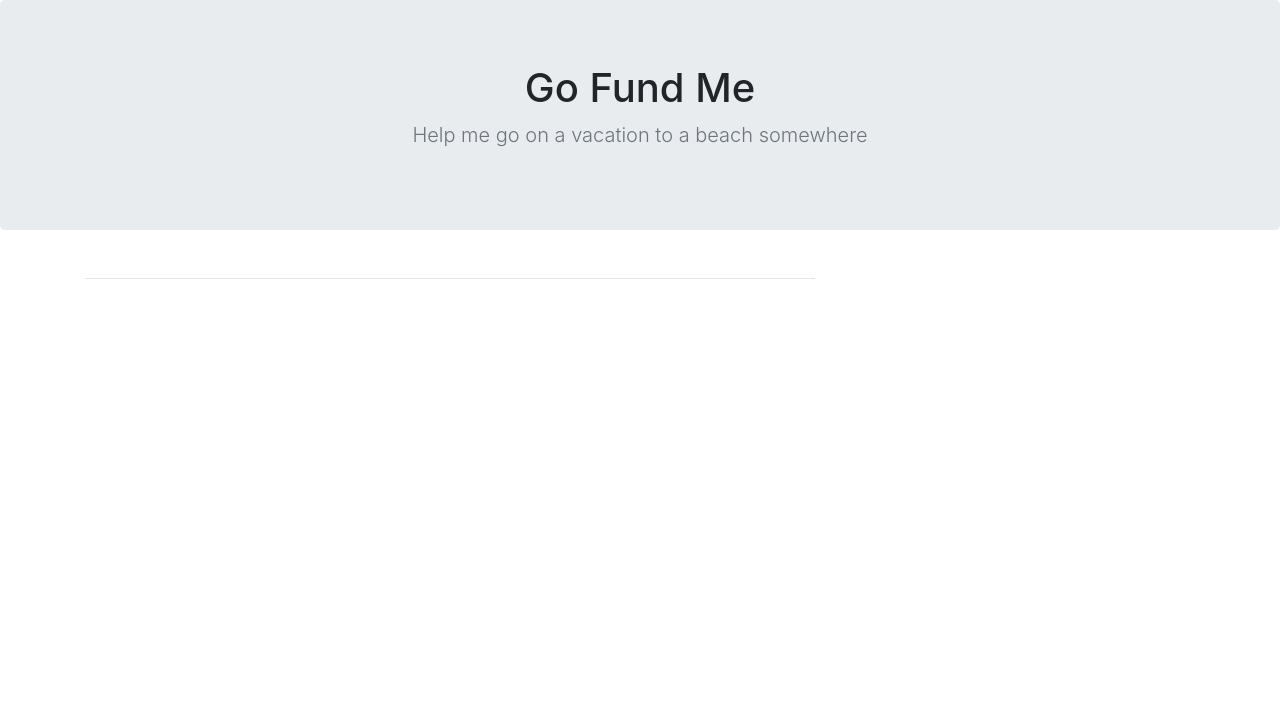
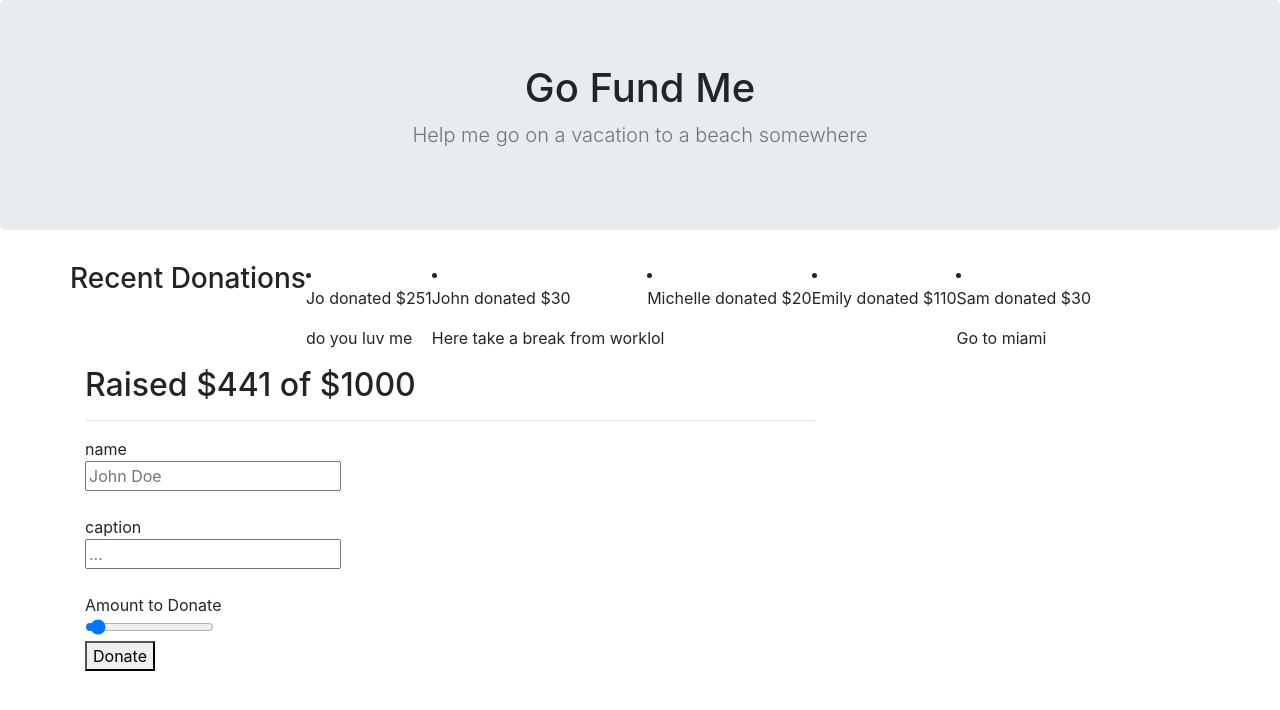
Before and after one commit to joinpursuit/Pursuit-Core-Web-Props-Lab-Tested, a React (Create React App) app: page / in a window 1280 px wide. Shown: the top 710 px of the page. Built offline with nearby package versions, Linux system fonts and the light colour scheme.

Commit message:
Functionality and components added

```diff
--- a/src/App.js
+++ b/src/App.js
@@ -1,6 +1,9 @@
 import React from "react";
+import TopBar from "./Components/TopBar";
+import RecentDonations from "./Components/RecentDonations";
+import Progress from "./Components/Progress";
+import DonationForm from "./Components/DonationForm";
 
-import TopBar from "./Components/TopBar";
 
 import "./App.css";
 
@@ -39,21 +42,27 @@
 
 export default class App extends React.Component {
   render() {
+    let total = 0;
+
+    donations.map((elem) => {
+      return total = elem.amount+total
+    })
+
     return (
       <>
         <TopBar />
         <div className="container">
           <div className="row">
-            {/* TODO: Donations */}
+            <RecentDonations donations={donations}/>
 
             <div className="col-8">
-              {/* TODO: Progress */}
+              <Progress total={total} goal={1000}/>
               <hr />
-              {/* TODO: DonationForm */}
+              <DonationForm />
             </div>
           </div>
         </div>
       </>
     );
-  }
-}
+  };
+};
--- a/src/Components/DonationForm.js
+++ b/src/Components/DonationForm.js
@@ -1,7 +1,27 @@
 import React from "react";
 
 const DonationForm = () => {
-  return null;
+  return (
+    <div>
+      <form>
+        name
+        <br/>
+        <input type="text" placeholder="John Doe" />
+        <br/>
+        <br/>
+        caption
+        <br/>
+        <input type="text" placeholder="..." />
+        <br/>
+        <br/>
+        Amount to Donate
+        <br/>
+        <input type="range" min="5" max="1000"/>
+
+      </form>
+      <button>Donate</button>
+    </div>
+  )
 };
 
 export default DonationForm;
--- a/src/Components/Progress.js
+++ b/src/Components/Progress.js
@@ -1,7 +1,13 @@
 import React from "react";
 
-const Progress = () => {
-  return null;
+const Progress = (props) => {
+  const { total, goal } = props;
+
+  return (
+    <div>
+      <h2>Raised ${total} of ${goal}</h2>
+    </div>
+  );
 };
 
 export default Progress;
--- a/src/Components/RecentDonations.js
+++ b/src/Components/RecentDonations.js
@@ -1,7 +1,23 @@
 import React from "react";
 
-const RecentDonations = () => {
-  return null;
+const RecentDonations = (props) => {
+  const { donations } = props;
+  const ObjIterable = donations.map((access, i) => {
+    return (
+    <li key={i}>
+      <p>{access.name} donated ${access.amount}</p>
+      <p>{access.caption}</p>
+    </li>
+    )
+  });
+
+    return (
+      <>
+      <h3>Recent Donations</h3>
+      { ObjIterable }
+      </>
+      );
+  // return null;
 };
 
 export default RecentDonations;
```
